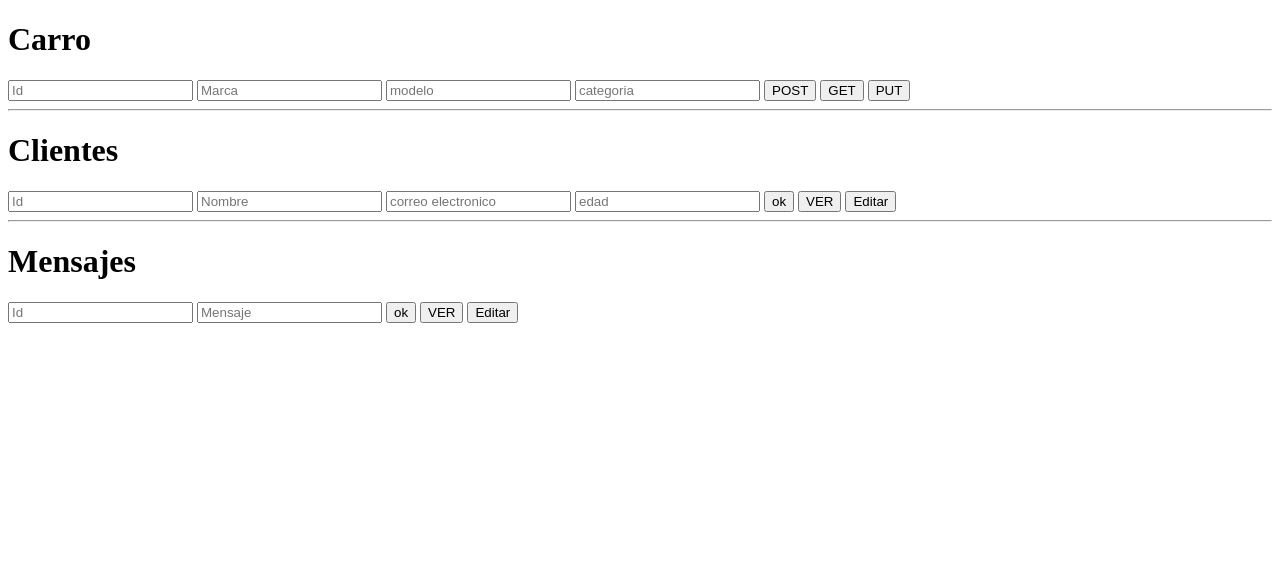
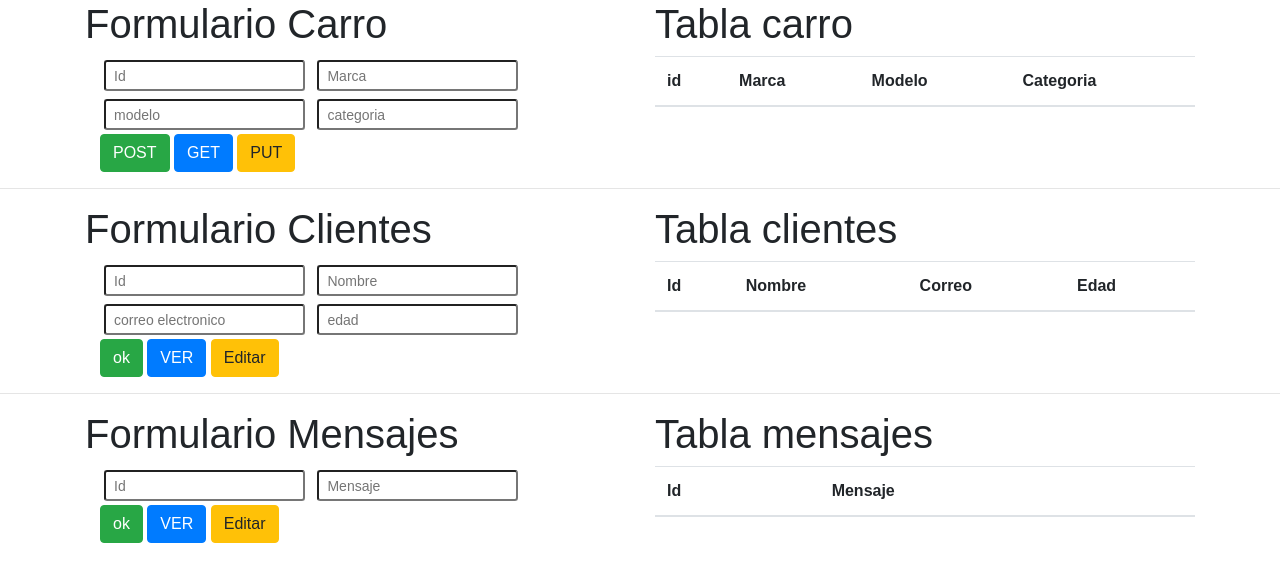
Before and after one commit to romero23082000/car_store, a plain HTML site: page index.html in a window 1280 px wide. Drawn offline with nearby package versions, Linux system fonts and the light colour scheme.

Commit message:
Agregando boostrap y css al proyecto

```diff
--- a/index.html
+++ b/index.html
@@ -3,79 +3,116 @@
 
 <head>
   <title></title>
-  <style>
-    table,
-    th,
-    td {
-      border: 1px solid black;
-      border-collapse: collapse;
-    }
-  </style>
-
   <meta http-equiv="Access-Control-Allow-Origin" content="*">
   <script src="https://ajax.googleapis.com/ajax/libs/jquery/3.6.0/jquery.min.js"></script>
+  <link rel="stylesheet" href="https://cdn.jsdelivr.net/npm/bootstrap@4.6.0/dist/css/bootstrap.min.css"
+    integrity="sha384-B0vP5xmATw1+K9KRQjQERJvTumQW0nPEzvF6L/Z6nronJ3oUOFUFpCjEUQouq2+l" crossorigin="anonymous">
+  <link rel="stylesheet" href="style.css">
 
 </head>
 
 <body>
 
-  <h1>Carro</h1>
-  <input type="number" id="idCar" placeholder="Id">
-  <input type="text" id="brand" placeholder="Marca">
-  <input type="number" id="model" placeholder="modelo">
-  <input type="number" id="category_id" placeholder="categoria">
-
-
-  <button onclick="insertarRegistroCar()">POST</button>
-  <button onclick="obtenerRegistrosCar()">GET</button>
-  <button onclick="actualizarRegistroCar()">PUT</button>
-
-  <div>
-    <table>
+  <div class="container">
+    <div class="row">
+      <div class="col">
+        <h1>Formulario Carro</h1>
+        <div class="col">
+          <input type="number" id="idCar" placeholder="Id" class="form-control-sm m-1">
+          <input type="text" id="brand" placeholder="Marca" class="form-control-sm m-1">
+          <input type="number" id="model" placeholder="modelo" class="form-control-sm m-1">
+          <input type="number" id="category_id" placeholder="categoria" class="form-control-sm m-1">
+        </div>
+        <div class="col align-content-center">
+          <button onclick="insertarRegistroCar()" class="btn btn-success">POST</button>
+          <button onclick="obtenerRegistrosCar()" class="btn btn-primary">GET</button>
+          <button onclick="actualizarRegistroCar()" class="btn btn-warning">PUT</button>
+        </div>
+      </div>
+      <div class="col">
+        <h1>Tabla carro</h1>
+        <table class="table">
+          <thead>
+            <tr>
+              <th scope="col">id</th>
+              <th scope="col">Marca</th>
+              <th scope="col">Modelo</th>
+              <th scope="col">Categoria</th>
+            </tr>
+          </thead>
           <tbody id="registrosCar">
-
           </tbody>
         </table>
       </div>
+    </div>
+  </div>
+  </div>
   <hr>
-  <h1>Clientes</h1>
-  <input type="number" id="idClient" placeholder="Id">
-  <input type="text" id="name" placeholder="Nombre">
-  <input type="text" id="email" placeholder="correo electronico">
-  <input type="number" id="age" placeholder="edad">
-
-
-  <button onclick="registroClient()">ok</button>
-  <button onclick="obtenerItemsClient()">VER</button>
-  <button onclick="actualizarClient()">Editar</button>
-
-  <div>
-    <table>
+  <div class="container">
+    <div class="row">
+      <div class="col">
+        <h1>Formulario Clientes</h1>
+        <div class="col">
+          <input type="number" id="idClient" placeholder="Id" class="form-control-sm m-1">
+          <input type="text" id="name" placeholder="Nombre" class="form-control-sm m-1">
+          <input type="text" id="email" placeholder="correo electronico" class="form-control-sm m-1">
+          <input type="number" id="age" placeholder="edad" class="form-control-sm m-1">
+        </div>
+        <div class="col align-content-center">
+          <button onclick="registroClient()" class="btn btn-success">ok</button>
+          <button onclick="obtenerItemsClient()" class="btn btn-primary">VER</button>
+          <button onclick="actualizarClient()" class="btn btn-warning">Editar</button>
+        </div>
+      </div>
+      <div class="col">
+        <h1>Tabla clientes</h1>
+        <table class="table">
+          <thead>
+            <tr>
+              <th scope="col">Id</th>
+              <th scope="col">Nombre</th>
+              <th scope="col">Correo</th>
+              <th scope="col">Edad</th>
+            </tr>
+          </thead>
           <tbody id="registrosClient">
-
           </tbody>
         </table>
       </div>
+    </div>
+  </div>
+  </div>
   <hr>
-  <h1>Mensajes</h1>
-  <input type="number" id="idMessage" placeholder="Id">
-  <input type="text" id="messagetext" placeholder="Mensaje">
-
-
-
-  <button onclick="registroMessage()">ok</button>
-  <button onclick="obtenerItemsMessage()">VER</button>
-  <button onclick="actualizarMessage()">Editar</button>
-
-  <div>
-    <table>
+  <div class="container">
+    <div class="row">
+      <div class="col">
+        <h1>Formulario Mensajes</h1>
+        <div class="col">
+          <input type="number" id="idMessage" placeholder="Id" class="m-1 form-control-sm">
+          <input type="text" id="messagetext" placeholder="Mensaje" class="m-1 form-control-sm">
+        </div>
+        <div class="col align-content-center">
+          <button onclick="registroMessage()" class="btn btn-success">ok</button>
+          <button onclick="obtenerItemsMessage()" class="btn btn-primary">VER</button>
+          <button onclick="actualizarMessage()" class="btn btn-warning">Editar</button>
+        </div>
+      </div>
+      <div class="col">
+        <h1>Tabla mensajes</h1>
+        <table class="table">
+          <thead>
+            <tr>
+              <th scope="col">Id</th>
+              <th scope="col">Mensaje</th>
+            </tr>
+          </thead>
           <tbody id="registrosMessage">
-
           </tbody>
         </table>
       </div>
-
-
+    </div>
+  </div>
+  </div>
   <script type="text/javascript" src="js/misFuncionesCar.js"></script>
   <script type="text/javascript" src="js/misFuncionesClient.js"></script>
   <script type="text/javascript" src="js/misFuncionesMessage.js"></script>
--- a/js/misFuncionesCar.js
+++ b/js/misFuncionesCar.js
@@ -39,8 +39,8 @@ function obtenerRegistrosCar() {
         $("#registrosCar").append("<td>" + registrosCar[i].brand + "</td>");
         $("#registrosCar").append("<td>" + registrosCar[i].model + "</td>");
         $("#registrosCar").append("<td>" + registrosCar[i].category_id + "</td>");
-        $("#registrosCar").append('<td><button onclick="borrarRegistroCar(' + registrosCar[i].id + ')">DELETE</button>' + '</td>');
-        $("#registrosCar").append('<td><button onclick="obtenerRegistroEspecificoCar(' + registrosCar[i].id + ')">GET</button>' + '</td>');
+        $("#registrosCar").append('<td><button class="btn btn-danger" onclick="borrarRegistroCar(' + registrosCar[i].id + ')">DELETE</button>' + '</td>');
+        $("#registrosCar").append('<td><button class="btn btn-info" onclick="obtenerRegistroEspecificoCar(' + registrosCar[i].id + ')">GET</button>' + '</td>');
         $("#registrosCar").append("</tr>");
       }
       //$("#miResultado").append(response.items[0].brand,response.items[0].model);
--- a/js/misFuncionesClient.js
+++ b/js/misFuncionesClient.js
@@ -49,8 +49,8 @@ function obtenerItemsClient() {
         $("#registrosClient").append("<td>" + registrosClient[i].name + "</td>");
         $("#registrosClient").append("<td>" + registrosClient[i].email + "</td>");
         $("#registrosClient").append("<td>" + registrosClient[i].age + "</td>");
-        $("#registrosClient").append('<td> <button onclick="borrarRegistroClient(' + registrosClient[i].id + ')">DELETE</button>' + '</td>');
-        $("#registrosClient").append('<td> <button onclick="obtenerRegistroEspecificoClient(' + registrosClient[i].id + ')">GET</button>' + '</td>');
+        $("#registrosClient").append('<td> <button class="btn btn-danger" onclick="borrarRegistroClient(' + registrosClient[i].id + ')">DELETE</button>' + '</td>');
+        $("#registrosClient").append('<td> <button class="btn btn-info" onclick="obtenerRegistroEspecificoClient(' + registrosClient[i].id + ')">GET</button>' + '</td>');
         $("#registrosClient").append("</tr>");
 
       }
--- a/js/misFuncionesMessage.js
+++ b/js/misFuncionesMessage.js
@@ -46,8 +46,8 @@ function obtenerItemsMessage() {
         $("#registrosMessage").append("<tr>");
         $("#registrosMessage").append("<td>" + registrosMessage[i].id + "</td>");
         $("#registrosMessage").append("<td>" + registrosMessage[i].messagetext + "</td>");
-        $("#registrosMessage").append('<td> <button onclick="borrarMessage(' + registrosMessage[i].id + ')">DELETE</button>' + '</td>');
-        $("#registrosMessage").append('<td> <button onclick="obtenerRegistroEspecificoMessage(' + registrosMessage[i].id + ')">GET</button>' + '</td>');
+        $("#registrosMessage").append('<td> <button class="btn btn-danger" onclick="borrarMessage(' + registrosMessage[i].id + ')">DELETE</button>' + '</td>');
+        $("#registrosMessage").append('<td> <button class="btn btn-info" onclick="obtenerRegistroEspecificoMessage(' + registrosMessage[i].id + ')">GET</button>' + '</td>');
         $("#registrosMessage").append("</tr>");
 
       }
--- /dev/null
+++ b/style.css
@@ -0,0 +1,5 @@
+*{
+  font-family: 'Rajdhani', sans-serif;
+  margin: 0%;
+  padding: 0%;
+}
```
Lines whose indentation alone changed are shown as unchanged.
